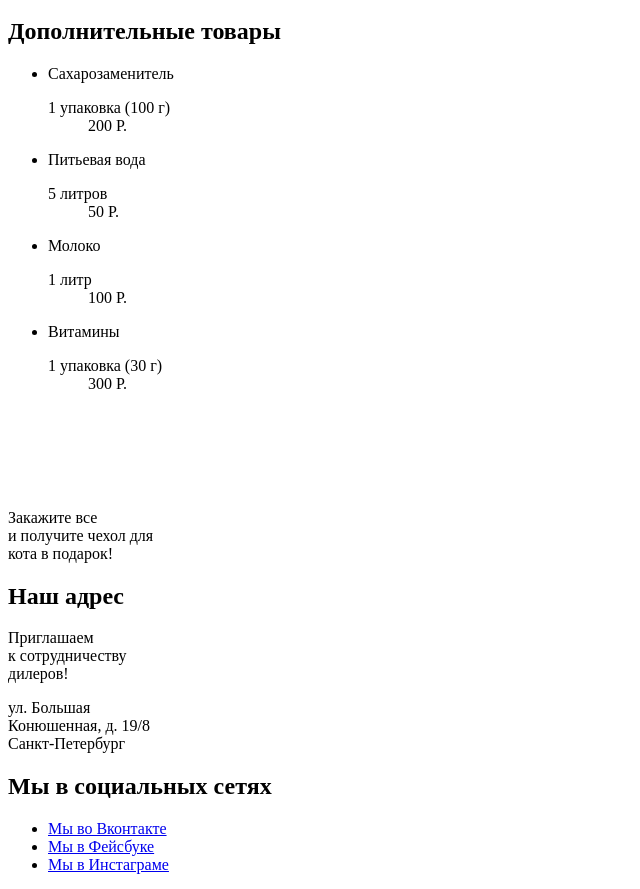
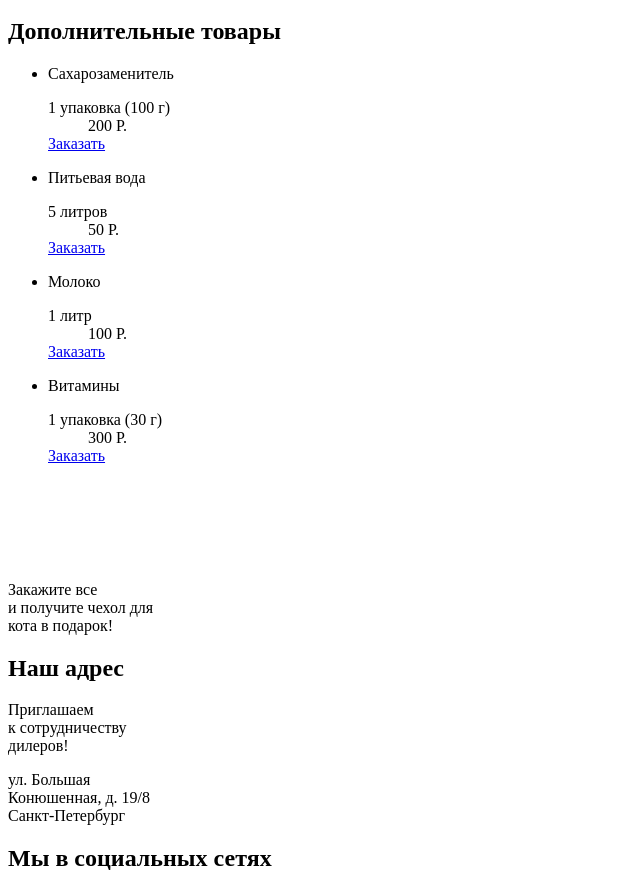
Before and after one commit to Lichobor/1538197-cat-energy-21, a website: page source/catalog.html in a window 1280 px wide. Shown: the part 2062-2951 px from the top of the page, without its empty margins (0-640 px from the left). Drawn offline with Linux system fonts and the light colour scheme.

Commit message:
Добавил надписи кнопкам

```diff
--- a/source/catalog.html
+++ b/source/catalog.html
@@ -137,28 +137,28 @@
           <dl class="additional-products__list"></dl>
           <dt>1 упаковка (100 г)</dt>
           <dd>200 Р.</dd>
-          <a class="additional-products__link additional-products--buy" href="#"></a>
+          <a class="additional-products__link additional-products--buy" href="#">Заказать</a>
         </li>
         <li class="additional-products__item">
           <p class="additional-products__description">Питьевая вода</p>
           <dl class="additional-products__list"></dl>
           <dt>5 литров</dt>
           <dd>50 Р.</dd>
-          <a class="additional-products__link additional-products--buy" href="#"></a>
+          <a class="additional-products__link additional-products--buy" href="#">Заказать</a>
         </li>
         <li class="additional-products__item">
           <p class="additional-products__description">Молоко</p>
           <dl class="additional-products__list"></dl>
           <dt>1 литр</dt>
           <dd>100 Р.</dd>
-          <a class="additional-products__link additional-products--buy" href="#"></a>
+          <a class="additional-products__link additional-products--buy" href="#">Заказать</a>
         </li>
         <li class="additional-products__item">
           <p class="additional-products__description">Витамины</p>
           <dl class="additional-products__list"></dl>
           <dt>1 упаковка (30 г)</dt>
           <dd>300 Р.</dd>
-          <a class="additional-products__link additional-products--buy" href="#"></a>
+          <a class="additional-products__link additional-products--buy" href="#">Заказать</a>
         </li>
       </ul>
       <div class="additional-products__present">
```
